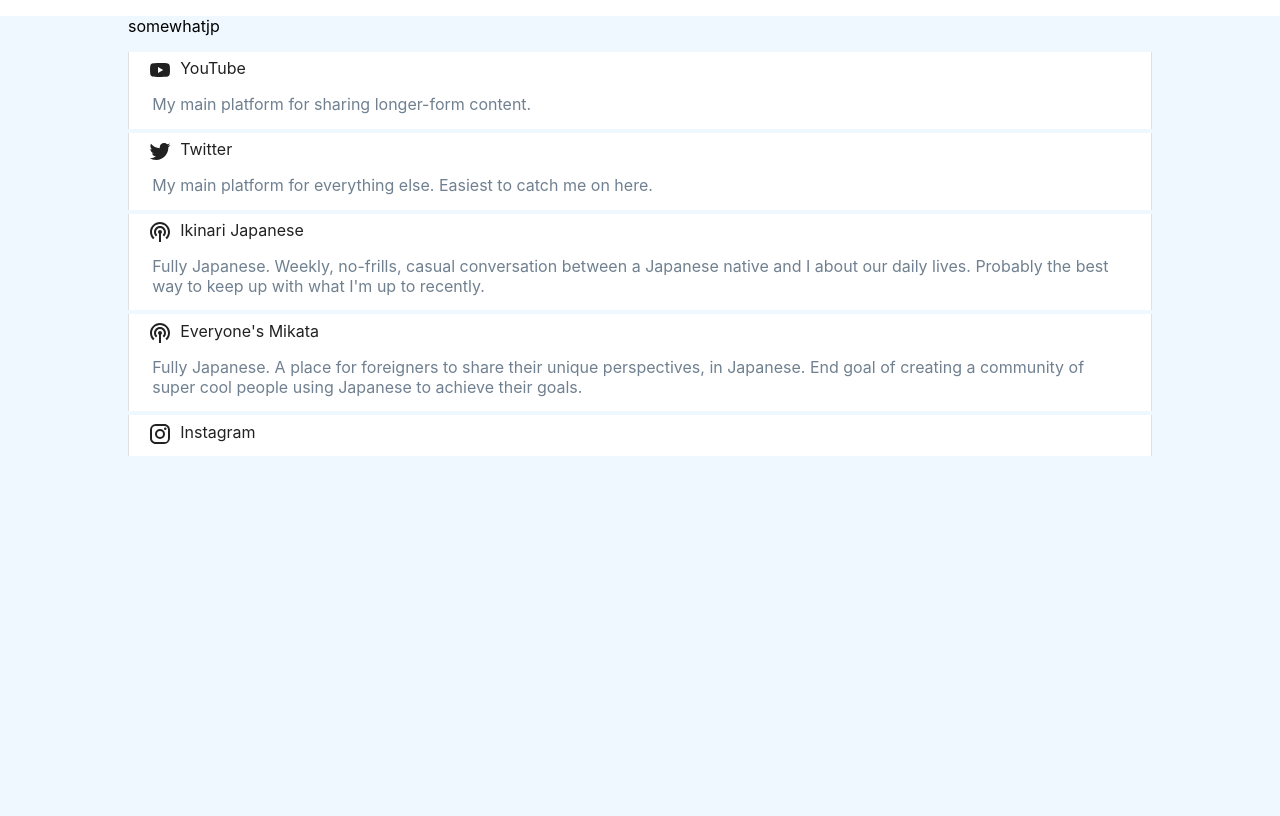
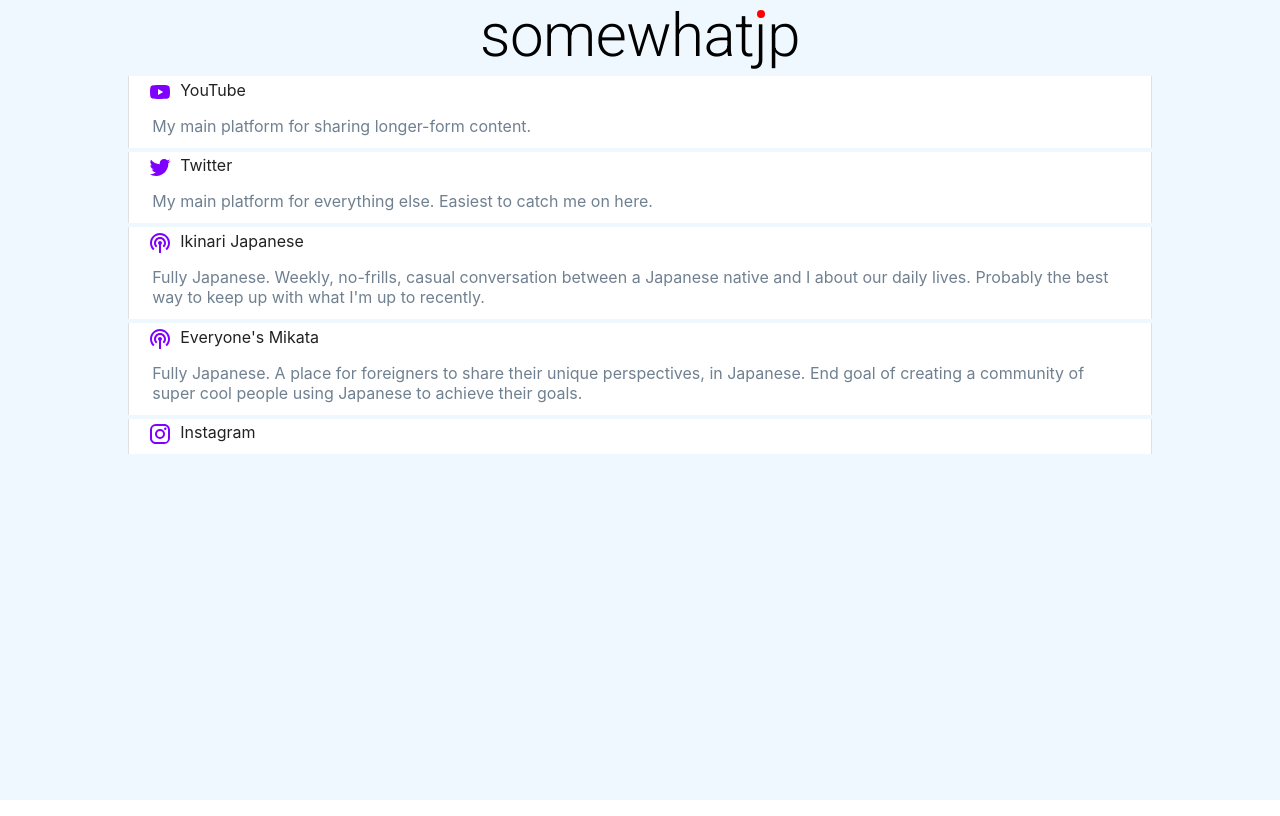
Before and after one commit to jurcaua/somewhatjp, a React (Create React App) app in the folder somewhatjp/: page /#/links in a window 1280 px wide. Built offline with nearby package versions, Linux system fonts and the light colour scheme.

Commit message:
cleaning up title

```diff
--- a/somewhatjp/src/links/LinksRoot.js
+++ b/somewhatjp/src/links/LinksRoot.js
@@ -4,17 +4,35 @@
 
 import { main, secret } from "./data";
 import SimpleLink from "./SimpleLink";
-import { Grid } from "@mui/material";
+import { Typography } from "@mui/material";
 
 const Root = styled("div")({
   backgroundColor: "aliceblue",
   padding: "0 10vw 0 10vw",
 });
 
+const Dot = styled("span")({
+  height: "8px",
+  width: "8px",
+  backgroundColor: "red",
+  borderRadius: "50%",
+  display: "inline-block",
+  position: "absolute",
+  top: "10px",
+  right: "calc(50% - 125px)",
+});
+
+const Title = styled(Typography)({
+  textAlign: "center",
+});
+
 const LinksRoot = () => {
   return (
     <Root>
-      <p>somewhatjp</p>
+      <Title variant="h2">
+        somewhatjp
+        <Dot />
+      </Title>
       {main.map(data => (
         <div style={{ margin: "0.5vh 0 0.5vh 0" }} key={data.url}>
           <SimpleLink data={data} />
--- a/somewhatjp/src/links/SimpleLink.js
+++ b/somewhatjp/src/links/SimpleLink.js
@@ -28,10 +28,13 @@
         square
         sx={{
           backgroundColor: "white",
-          padding: "0.5vw 1.5vw 0.5vw 1.5vw",
+          padding: "0.3vw 1.5vw 0.3vw 1.5vw",
           borderBottom: "none",
           borderTop: "none",
           transition: "0.3s",
+          ".icon": {
+            color: "#7F00FF",
+          },
           ".description": {
             transition: "0.3s",
             color: "slategrey",
@@ -49,7 +52,7 @@
               marginRight: "0",
             },
             ".icon": {
-              animation: `${bounce} 1s`,
+              animation: `${bounce} 0.7s`,
               animationTimingFunction: `cubic-bezier(0.280, 0.840, 0.420, 1)`,
             },
           },
```
